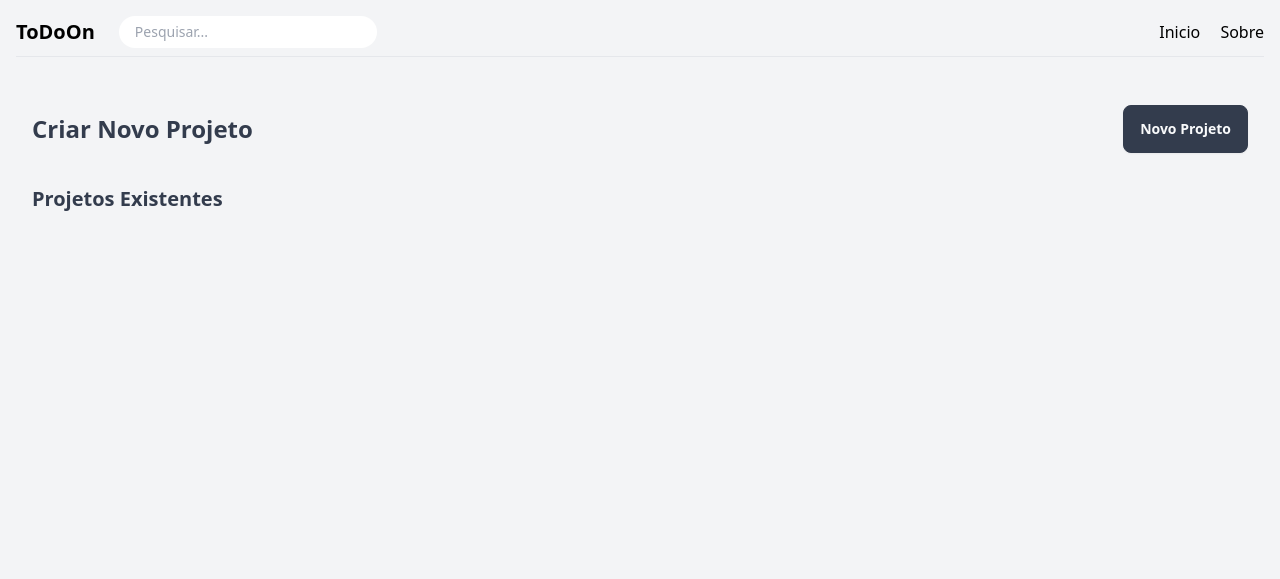
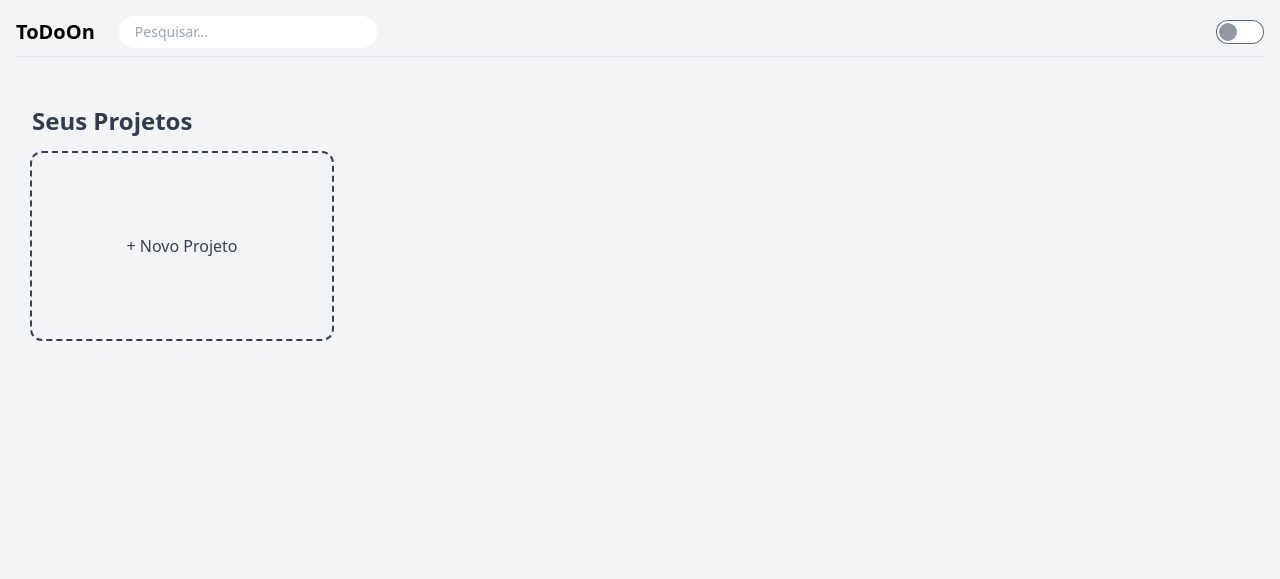
Before and after one commit to weltonSantana/todoon, a Django app: page / in a window 1280 px wide. Shown: the top 579 px of the page. Run offline with Django 5.2, Linux system fonts and the light colour scheme; some libraries are stand-ins or nearby versions.

Commit message:
update geral

```diff
--- a/todo/static/todo/js/indexProjeto.js
+++ b/todo/static/todo/js/indexProjeto.js
@@ -70,6 +70,7 @@ async function listarProjetos() {
 
               </div>
 
+
             </div>
 
           `;
--- a/todo/templates/base/base.html
+++ b/todo/templates/base/base.html
@@ -7,6 +7,7 @@
     <meta name="viewport" content="width=device-width, initial-scale=1.0">
     <title>{% block title %}ToDoOn{% endblock %}</title>
     <script src="https://cdn.tailwindcss.com"></script>
+
     <link href="https://cdn.jsdelivr.net/npm/daisyui@4.12.10/dist/full.min.css" rel="stylesheet" type="text/css" />
     <script src="https://cdnjs.cloudflare.com/ajax/libs/jquery/3.7.1/jquery.min.js" integrity="sha512-v2CJ7UaYy4JwqLDIrZUI/4hqeoQieOmAZNXBeQyjo21dadnwR+8ZaIJVT8EE2iyI61OV8e6M8PP2/4hpQINQ/g==" crossorigin="anonymous" referrerpolicy="no-referrer"></script>
 
@@ -20,7 +21,7 @@
 
 
 </head>
-<body class="bg-gray-100 flex flex-col h-screen">
+<body class="bg-gray-100  flex flex-col h-screen">
     <header class=" text-white p-4">
         <div class="container mx-auto flex justify-between items-center">
             <div class="flex items-center justify-center gap-6">
@@ -32,10 +33,7 @@
                     </span>
                 </div>
             </div>
-            <nav>
-                <a href="#" class="mr-4 text-[#000]">Inicio</a>
-                <a href="#" class=" text-[#000]">Sobre</a>
-            </nav>
+            <input type="checkbox" value="synthwave" class="toggle theme-controller" />
         </div>
         <hr class="mt-2"/>
     </header>
@@ -48,5 +46,8 @@
     <footer class="bg-gray-800 text-white p-4 text-center">
         <p>&copy; 2024 ToDoOn</p>
     </footer>
+
+    <script src="{% static 'todo/js/baseProjeto.js' %}"></script>
+
 </body>
 </html>
--- a/todo/templates/index.html
+++ b/todo/templates/index.html
@@ -3,18 +3,25 @@
 
 {% block content %}
 <div class="container mx-auto p-4">
-    <div class="flex items-center justify-between">
-        <h1 class="text-2xl font-bold ">Criar Novo Projeto</h1>
-        <button class="btn btn-neutral hover:bg-[#202127]" onclick="my_modal_5.showModal()">Novo Projeto</button>
-    </div>
+    <div>
+        <div class="flex items-center justify-between">
+            <h1 class="text-2xl font-bold">Seus Projetos</h1>
+        </div>
 
-    <h2 class="text-xl font-semibold mt-8">Projetos Existentes</h2>
-    <div role="alert" id="alert-mensagem" class="mt-2 " style="display: none;"></div>
-    <div class="justify-center grid grid-cols-1 sm:grid-cols-2 md:grid-cols-4 gap-8  mt-2" id="projetos-container">
+        <div role="alert" id="alert-mensagem" class="mt-2" style="display: none;"></div>
 
+        <div class="grid grid-cols-1 md:grid-cols-2 lg:grid-cols-3 xl:grid-cols-4 gap-4 mt-4">
+            <div id="projetos-container" class="contents">
+            </div>
+
+            <div class="flex-shrink-0 w-[300px] hover:w-[305px] hover:h-[200px] transition-all duration-300 h-[186px]">
+                <button onclick="my_modal_5.showModal()" class="w-full h-full outline-2  rounded-[10px] outline-dashed  bg-gray-100 text-gray-700">
+                    + Novo Projeto
+                </button>
+            </div>
+        </div>
     </div>
 </div>
-
 
 {% include 'includes/modais/modalCriarProjeto.html' %}
 <script src="{% static 'todo/js/indexProjeto.js' %}"></script>
```
Also changed, not shown: README.md, image.png (added), todo/static/todo/js/baseProjeto.js (added).
